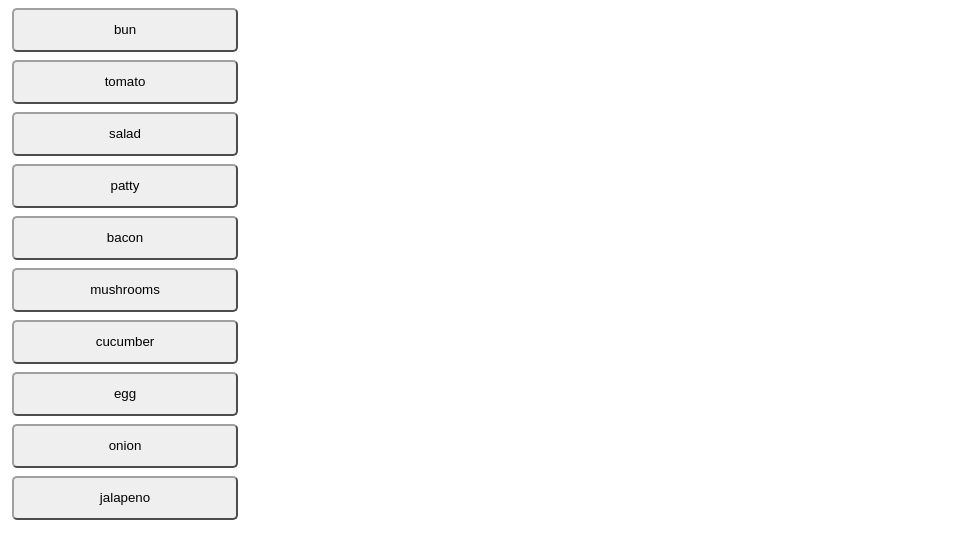
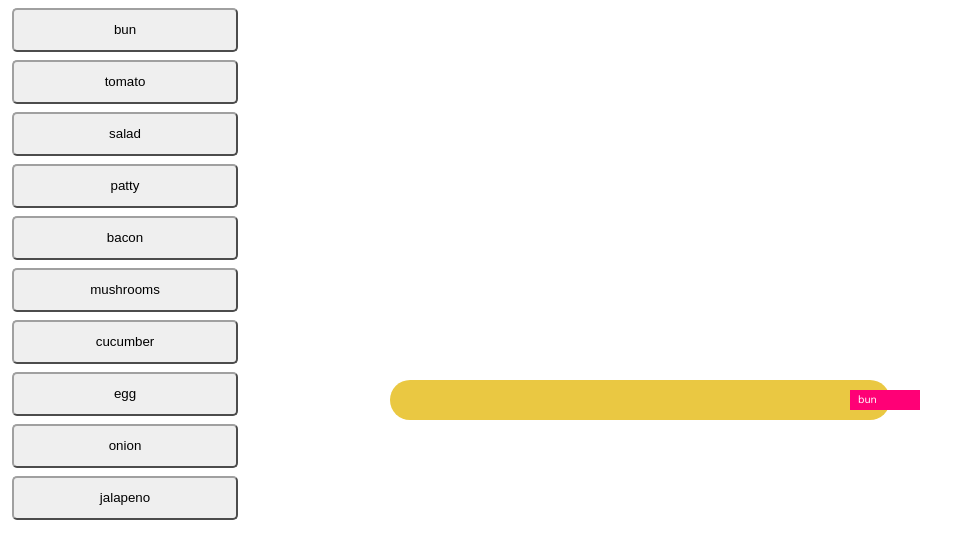
Before and after one commit to thecodingwhale/burger-maker, a React app: page / in a window 1280 px wide. Both pictures are taken after a click on the button "bun". Shown: the whole page, without its empty margins (0-971 px from the left). Built offline with nearby package versions, Linux system fonts and the light colour scheme.

Commit message:
display the burger ingredients on click

```diff
--- a/src/containers/Home/index.js
+++ b/src/containers/Home/index.js
@@ -6,8 +6,29 @@ import {
 } from './constants';
 
 class Home extends React.Component {
-  selectIngredient = (key) => {
-    this.props.onAddIngredient(key);
+  selectIngredient = (ingredient) => {
+    this.props.onAddIngredient(ingredient);
+  }
+
+  renderBurger() {
+    if (this.props.burger.ingredients.length === 0) return null;
+    return (
+      <div className="burger">
+        {this.props.burger.ingredients.map((ingredient, index) => (
+          <div
+            key={index}
+            className="burger__ingredient"
+            style={{
+              backgroundColor: `${ingredient.color}`,
+            }}
+          >
+            <div className="burger__name">
+              {ingredient.name}
+            </div>
+          </div>
+        ))}
+      </div>
+    );
   }
 
   render() {
@@ -19,7 +40,7 @@ class Home extends React.Component {
               <button
                 key={index}
                 className="button button--default"
-                onClick={() => this.selectIngredient(ingredient.key)}
+                onClick={() => this.selectIngredient(ingredient)}
               >
                 {ingredient.name}
               </button>
@@ -27,7 +48,7 @@ class Home extends React.Component {
           </div>
         </div>
         <div className="cutting-board__main-area">
-
+          {this.renderBurger()}
         </div>
       </div>
     );
@@ -38,14 +59,15 @@ const mapStateToProps = state => {
   const { burger, ingredients } = state;
   return {
     ingredients,
+    burger,
   };
 };
 
 const mapDispatchToProps = dispatch => {
   return {
-    onAddIngredient: (key) => dispatch({
+    onAddIngredient: (ingredient) => dispatch({
       type: ADD_INGREDIENT,
-      key,
+      ingredient,
     }),
   };
 };
--- a/src/redux.js
+++ b/src/redux.js
@@ -9,33 +9,43 @@ const initialState = {
   ingredients: [{
     key: 1,
     name: 'bun',
+    color: '#eac842',
   }, {
     key: 2,
     name: 'tomato',
+    color: '#c10000',
   }, {
     key: 3,
     name: 'salad',
+    color: '#98f14a',
   }, {
     key: 4,
     name: 'patty',
+    color: '#943923',
   }, {
     key: 5,
     name: 'bacon',
+    color: '#ff7e7e',
   }, {
     key: 6,
     name: 'mushrooms',
+    color: '#ffe8a5',
   }, {
     key: 7,
     name: 'cucumber',
+    color: '#19ad00',
   }, {
     key: 8,
     name: 'egg',
+    color: '#fcff90',
   }, {
     key: 9,
     name: 'onion',
+    color: '#f986ea',
   }, {
     key: 10,
     name: 'jalapeno',
+    color: '#175200',
   }],
 };
 
@@ -44,7 +54,7 @@ export function reducer(state = initialState, action) {
     case ADD_INGREDIENT:
       return update(state, {
         burger: {
-          ingredients: {$push: [action.key]},
+          ingredients: {$push: [action.ingredient]},
         }
       });
     break;
--- a/src/style.scss
+++ b/src/style.scss
@@ -1,4 +1,8 @@
 @import '~sanitize.css/sanitize.css';
+
+body {
+  font-family: 'Nunito', sans-serif;
+}
 
 .button {
   line-height: 1.8;
@@ -16,7 +20,6 @@
 
 .button-group {
   display: flex;
-
   &--column {
     flex-direction: column;
     .button {
@@ -29,13 +32,48 @@
   &__ingredients {
     position: absolute;
     z-index: 1;
-    /*background-color: yellow;*/
     width: 250px;
     padding: 8px 12px;
   }
   &__main-area {
-    /*background-color: red;*/
     width: 100%;
     height: 100vh;
+    display: flex;
+    justify-content: center;
+    align-items: center;
   }
 }
+
+.burger {
+  &__ingredient {
+    position: relative;
+    width: 500px;
+    height: 40px;
+    display: flex;
+    justify-content: center;
+    align-items: center;
+    border-radius: 16px;
+    color: white;
+    &:first-child {
+      border-top-left-radius: 40px;
+      border-top-right-radius: 40px;
+    }
+    &:last-child {
+      border-bottom-left-radius: 40px;
+      border-bottom-right-radius: 40px;
+    }
+    &:not(:last-child) {
+      margin-bottom: 5px;
+    }
+  }
+  &__name {
+    position: absolute;
+    right: -30px;
+    background-color: #ff0076;
+    text-align: left;
+    min-width: 70px;
+    padding: 2px 8px;
+    color: white;
+    font-size: 11px;
+  }
+}
```
